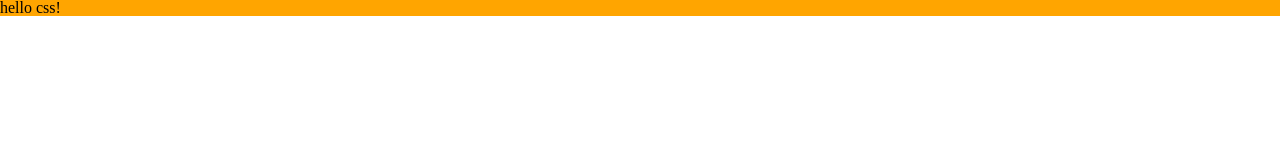
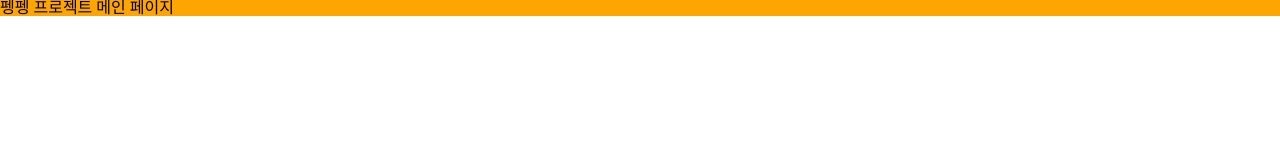
Before and after one commit to leeginger/team-project, a website built with Vite: page index.html in a window 1280 px wide. Built offline with nearby package versions, Linux system fonts and the light colour scheme.

```diff
--- a/index.html
+++ b/index.html
@@ -1,7 +1,7 @@
 <!doctype html>
 <html lang="ko-KR">
   <head>
-    <title>Vite Pure css</title>
+    <title>1조의 바닐라 프로젝트</title>
     <meta charset="UTF-8" />
     <link rel="icon" type="image/svg+xml" href="/vite.svg" />
     <link rel="stylesheet" href="/src/styles/style.css" />
@@ -10,10 +10,6 @@
     <script type="module" src="/main.js"></script>
   </head>
   <body>
-    <div id="app">
-      hello css!
-    </div>
-
-
+    <div id="app">펭펭 프로젝트 메인 페이지</div>
   </body>
 </html>
```
